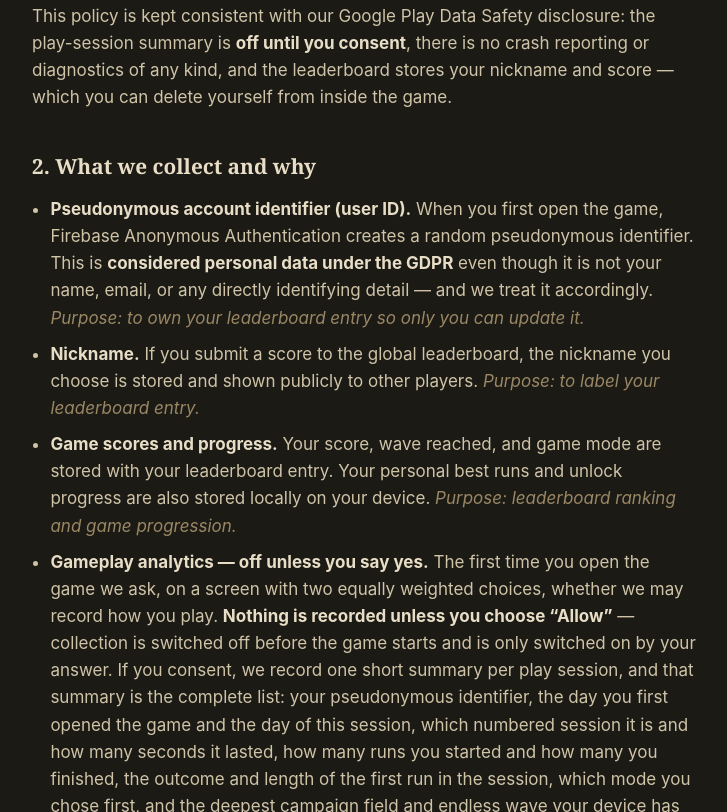
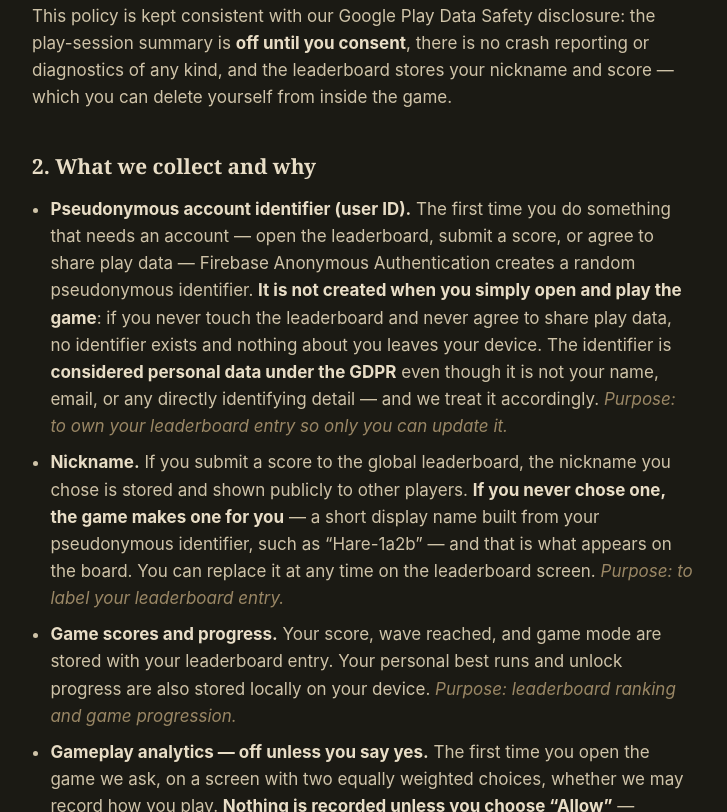
Before and after one commit to bunvarogames/harerun, a plain HTML site: page index.html in a window 1280 px wide. Shown: the part 466-1278 px from the top of the page, without its empty margins (276-1003 px from the left). Drawn offline with Linux system fonts and the light colour scheme.

Commit message:
Two more claims that overstated what the game does
Both found by re-reading the live policy against the code rather than
against itself.

The identifier is not created when you open the game. ensure_signed_in()
is called only from leaderboard operations and from the telemetry write
-- never at boot -- so a player who never opens the leaderboard and
declines to share play data never gets an account at all, and nothing
leaves the device. The policy said an identifier is minted on first
launch for everyone, which would also have made the Data Safety
disclosure wrong: user ID is collected conditionally, not always.

And the nickname is not always one you chose. firebase_leaderboard.gd:107
falls back to a generated "Hare-XXXX" built from the first characters of
the pseudonymous id when no nickname has been set, and that name is shown
publicly on the board. A player who never picks a name still has one
displayed, and the policy did not say so.

```diff
--- a/index.html
+++ b/index.html
@@ -69,14 +69,21 @@ can delete yourself from inside the game.</p>
 
 <h2>2. What we collect and why</h2>
 <ul>
-  <li><strong>Pseudonymous account identifier (user ID).</strong> When you first open the
-  game, Firebase Anonymous Authentication creates a random pseudonymous identifier. This is
+  <li><strong>Pseudonymous account identifier (user ID).</strong> The first time you do
+  something that needs an account — open the leaderboard, submit a score, or agree to share
+  play data — Firebase Anonymous Authentication creates a random pseudonymous identifier.
+  <strong>It is not created when you simply open and play the game</strong>: if you never
+  touch the leaderboard and never agree to share play data, no identifier exists and nothing
+  about you leaves your device. The identifier is
   <strong>considered personal data under the GDPR</strong> even though it is not your name,
   email, or any directly identifying detail — and we treat it accordingly.
   <em>Purpose: to own your leaderboard entry so only you can update it.</em></li>
 
   <li><strong>Nickname.</strong> If you submit a score to the global leaderboard, the
-  nickname you choose is stored and shown publicly to other players.
+  nickname you chose is stored and shown publicly to other players. <strong>If you never
+  chose one, the game makes one for you</strong> — a short display name built from your
+  pseudonymous identifier, such as “Hare-1a2b” — and that is what appears on the board. You
+  can replace it at any time on the leaderboard screen.
   <em>Purpose: to label your leaderboard entry.</em></li>
 
   <li><strong>Game scores and progress.</strong> Your score, wave reached, and game mode
```
